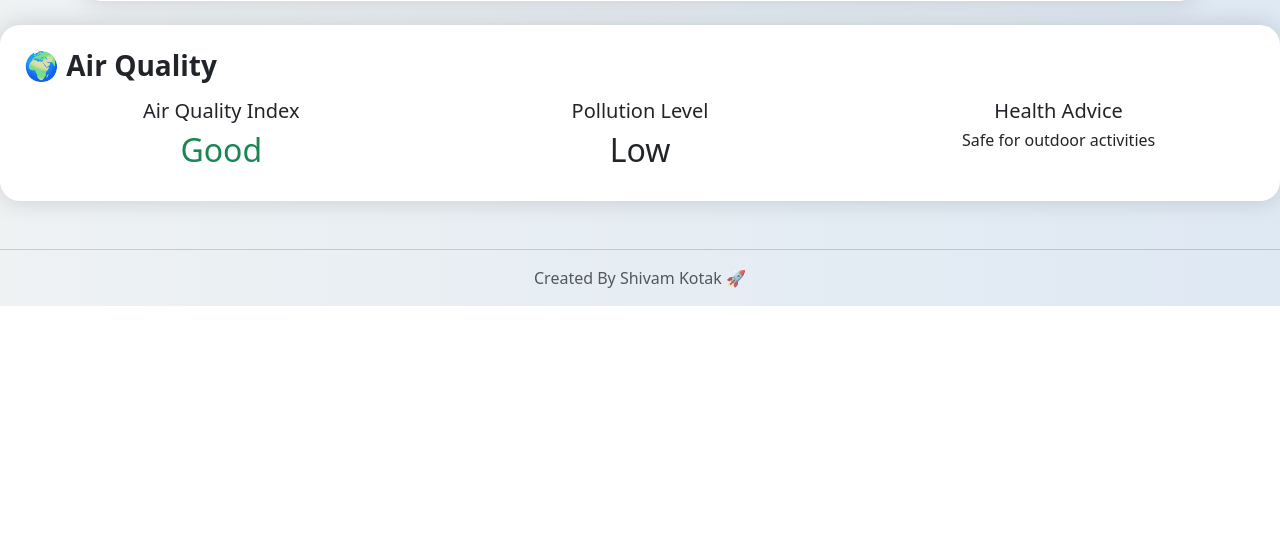
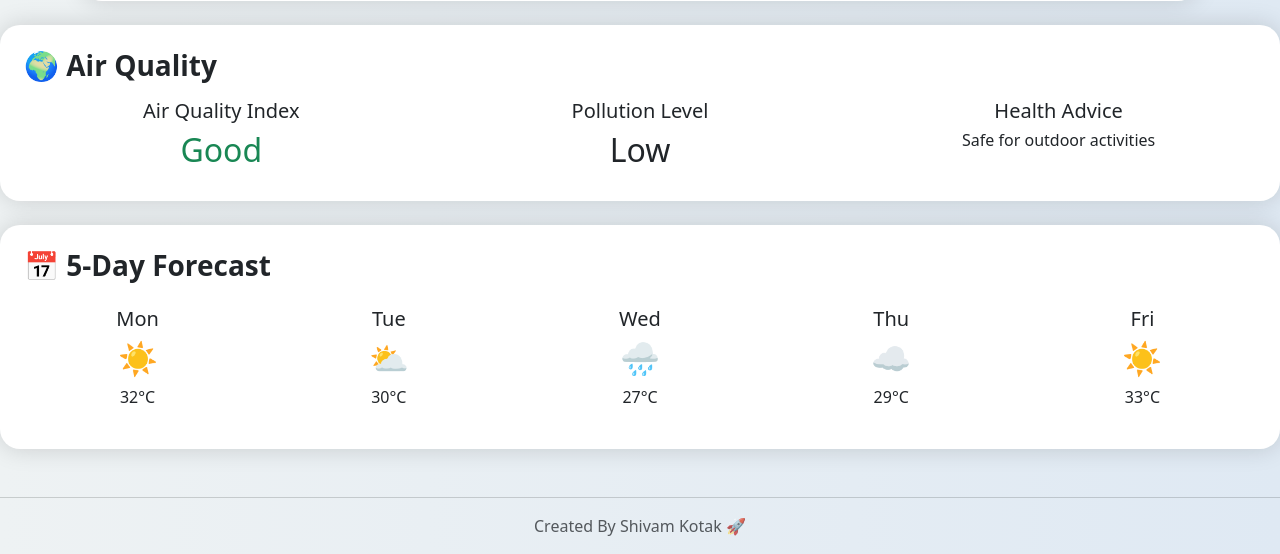
Before and after one commit to shivam1108-06/flask-weather-dashboard, a Flask app: template templates/index.html in a window 1280 px wide. Shown: the part 1674-2228 px from the top of the page. Before the commit the page ends 1980 px from the top, so only its background shows below. Run offline with Flask 3, Linux system fonts and the light colour scheme; the template is opened without the code that fills it: most values are stand-ins (such as "Sample title", 1, 10 or a date in 2020).

Commit message:
Added forecast UI section

```diff
--- a/templates/index.html
+++ b/templates/index.html
@@ -63,6 +63,9 @@
 
         .cold-bg{
             background: linear-gradient(to right,#74ebd5,#ACB6E5);
+        }
+        .col h2{
+            font-size: 2rem;
         }
     </style>
 
@@ -370,6 +373,52 @@
 
 {% endif %}
 
+{% if weather %}
+
+<div class="card weather-card mt-4 p-4">
+
+    <h3 class="mb-4">
+        📅 5-Day Forecast
+    </h3>
+
+    <div class="row text-center">
+
+        <div class="col">
+            <h5>Mon</h5>
+            <h2>☀️</h2>
+            <p>32°C</p>
+        </div>
+
+        <div class="col">
+            <h5>Tue</h5>
+            <h2>⛅</h2>
+            <p>30°C</p>
+        </div>
+
+        <div class="col">
+            <h5>Wed</h5>
+            <h2>🌧️</h2>
+            <p>27°C</p>
+        </div>
+
+        <div class="col">
+            <h5>Thu</h5>
+            <h2>☁️</h2>
+            <p>29°C</p>
+        </div>
+
+        <div class="col">
+            <h5>Fri</h5>
+            <h2>☀️</h2>
+            <p>33°C</p>
+        </div>
+
+    </div>
+
+</div>
+
+{% endif %}
+
     <footer class="text-center mt-5 mb-3 text-muted">
 
         <hr>
```
